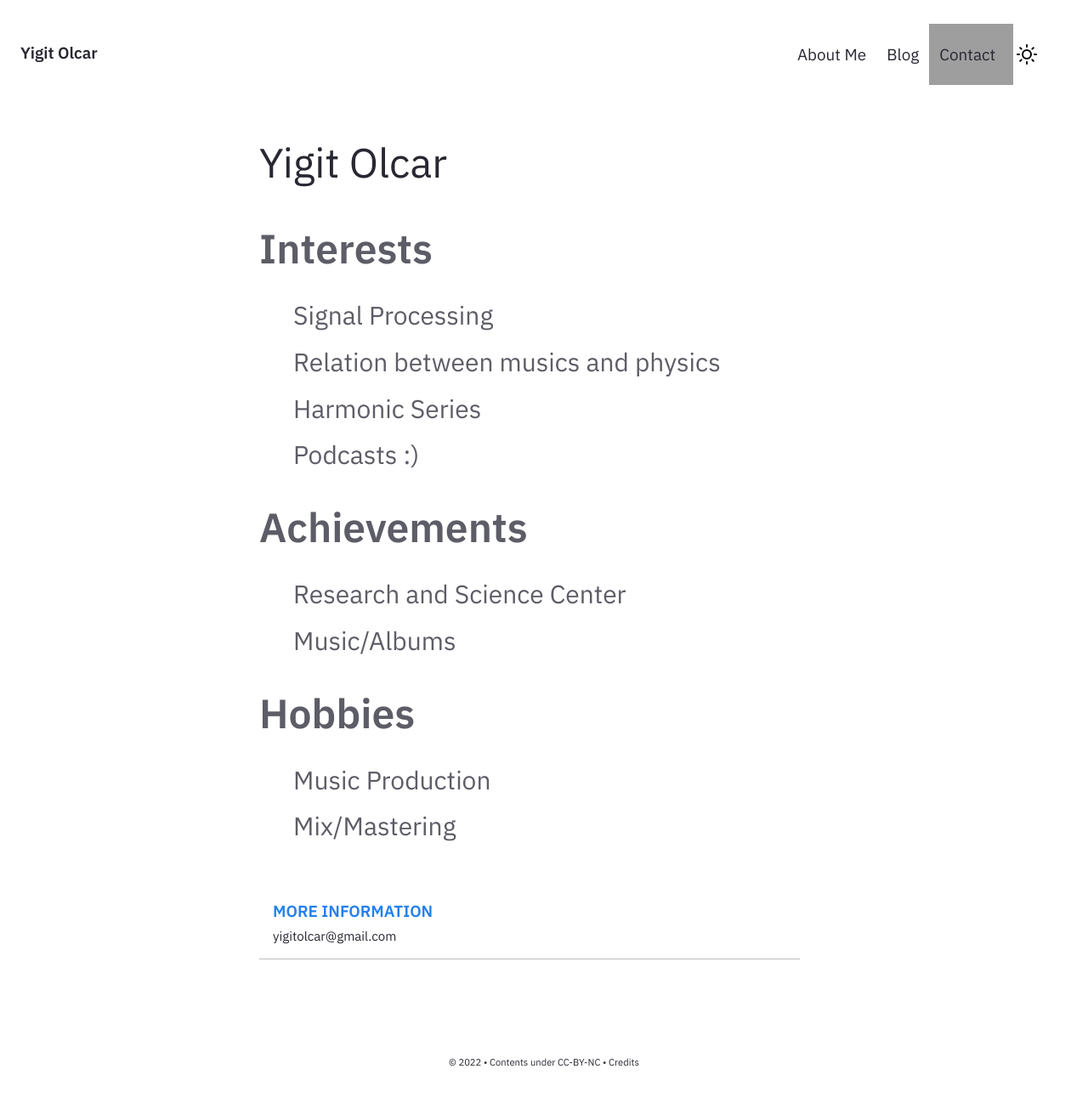
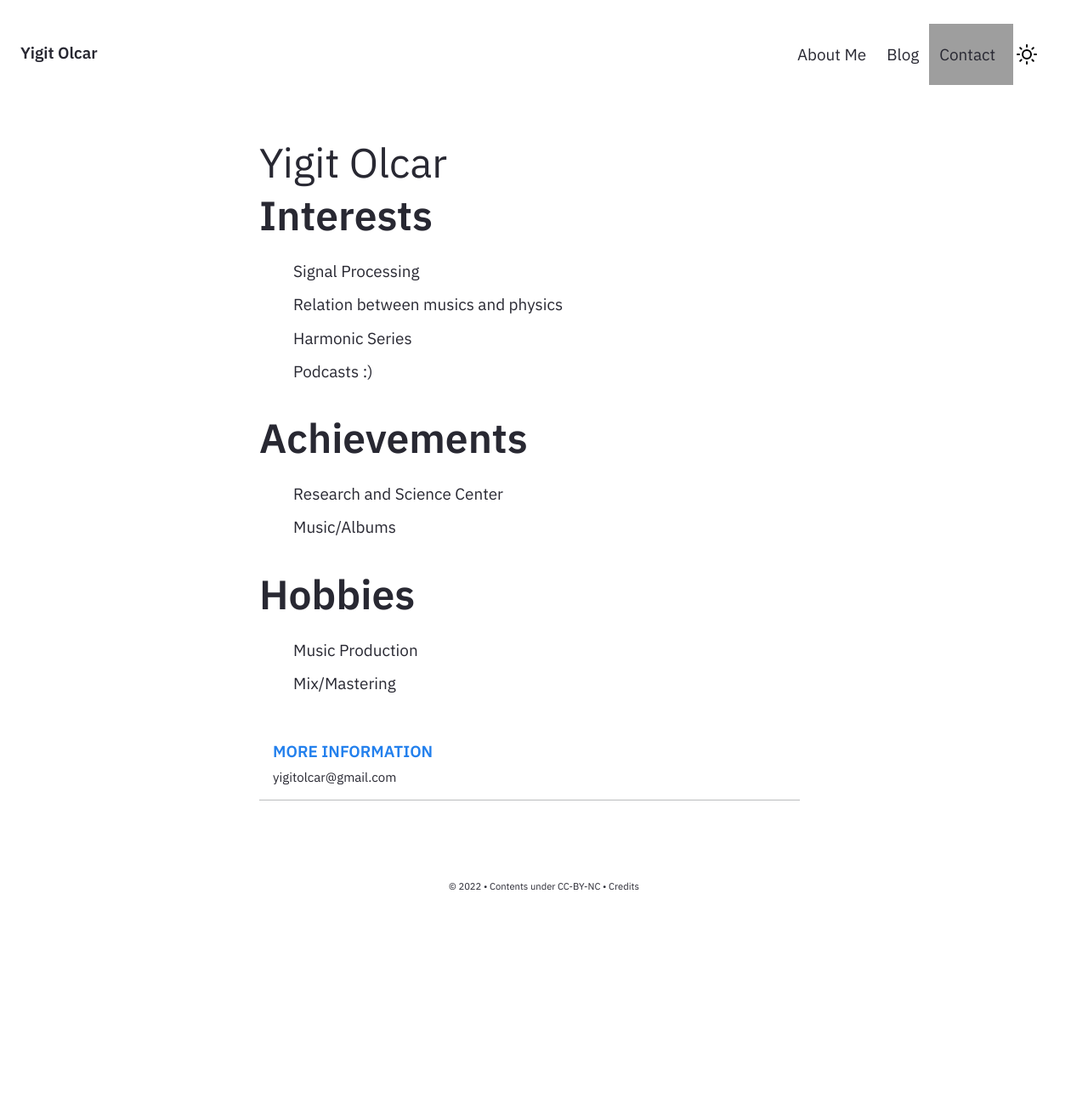
Before and after one commit to RedStoutheart/redstoutheart.github.io, a Jekyll site: the page built from pages/index.md, in a window 1280 px wide. Shown: the whole page at 85% size. Built offline with Jekyll 4.4.1, drawn with Linux system fonts in a browser that asks for light colours; after the commit the page ends 1092 px from its top, so only the background shows below that; grey boxes are pictures that could not be loaded.

Commit message:
Update Homepage.html

```diff
--- a/_includes/Homepage.html
+++ b/_includes/Homepage.html
@@ -1,6 +1,6 @@
 <div class="home-intro">
     <div class="jumbo">{{site.heading}} </div>
-    <div class="home-sub-text"> <h3>
+
     <b><font size="+5">Interests</font></b>
         <ul>
             <li>Signal Processing</li>
```
